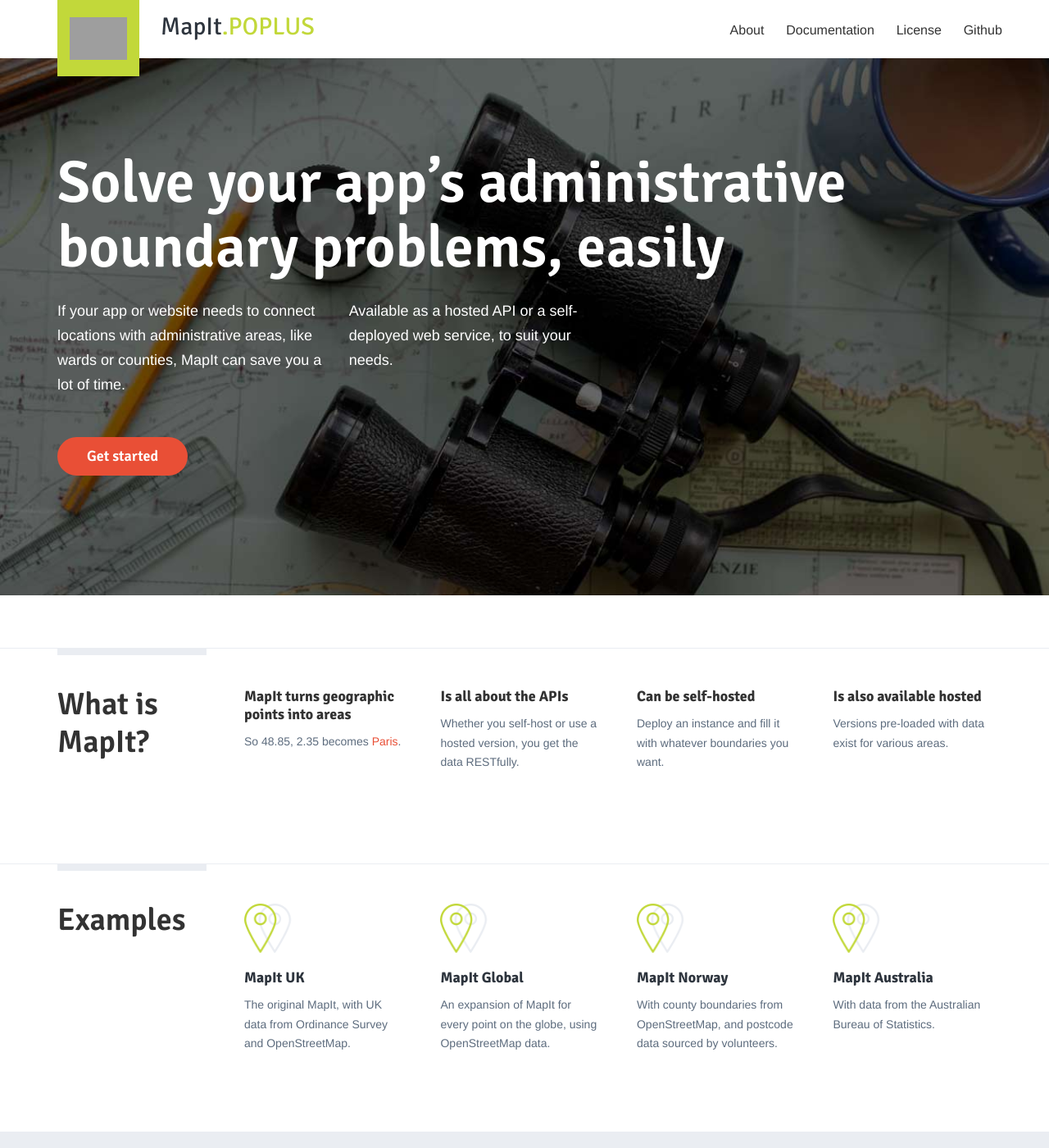
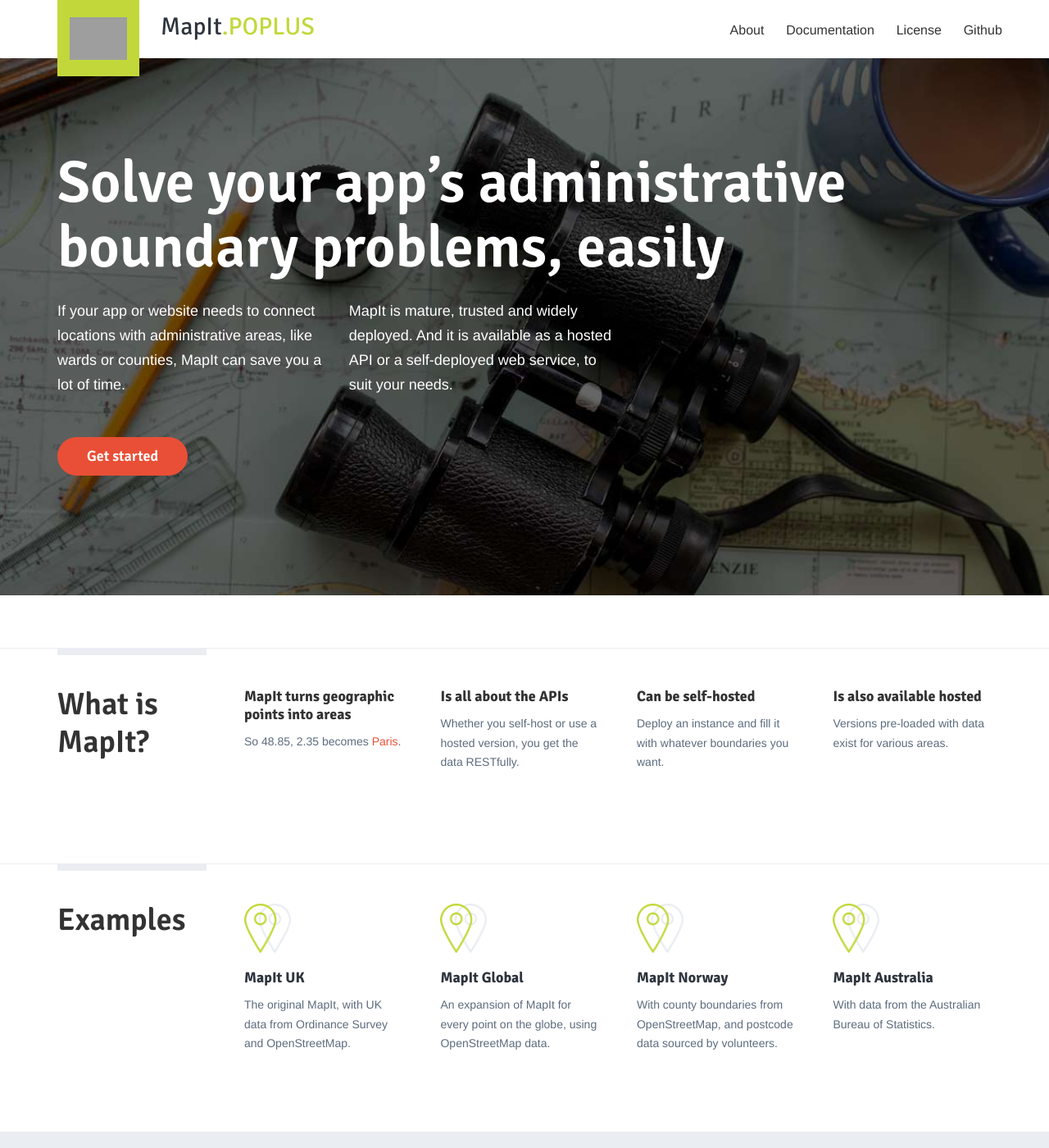
Before and after one commit to mysociety/mapit.poplus.org, a Jekyll site: the page built from index.html, in a window 1280 px wide and 1400 px high. Shown: the whole window at 82% size. Built offline with Jekyll 4.4.1, drawn with Linux system fonts in a browser that asks for light colours; Markdown is read by kramdown in place of the engine named in the settings; some of the changed text lies outside the part shown; grey boxes are pictures that could not be loaded.

Commit message:
text tweaks to homepage

```diff
--- a/index.html
+++ b/index.html
@@ -9,7 +9,7 @@ title: MapIt
             <h1 class="hero__component-title">Solve your app&rsquo;s administrative boundary problems, easily</h1>
             <div class="hero__component-description">
                 <p>If your app or website needs to connect locations with administrative areas, like wards or counties, MapIt can save you a lot of time.</p>
-                <p>Available as a hosted API or a self-deployed web service, to suit your needs.</p>
+                <p>MapIt is mature, trusted and widely deployed. And it is available as a hosted API or a self-deployed web service, to suit your needs.</p>
             </div>
             <div class="hero__component-actions">
                 <a href="/docs/" id="get-started" class="button--primary">Get started</a>
@@ -79,7 +79,7 @@ title: MapIt
     <div class="container">
         <h2>Collect and query geographic data like a pro with MapIt</h2>
         <a href="http://code.mapit.mysociety.org/" class="button--primary">Host MapIt yourself</a>
-        <a href="http://global.mapit.mysociety.org/" class="button--secondary">Learn about hosted versions</a>
+        <a href="http://global.mapit.mysociety.org/" class="button--secondary">Learn about MapIt as a service</a>
     </div>
 </div>
 
```
